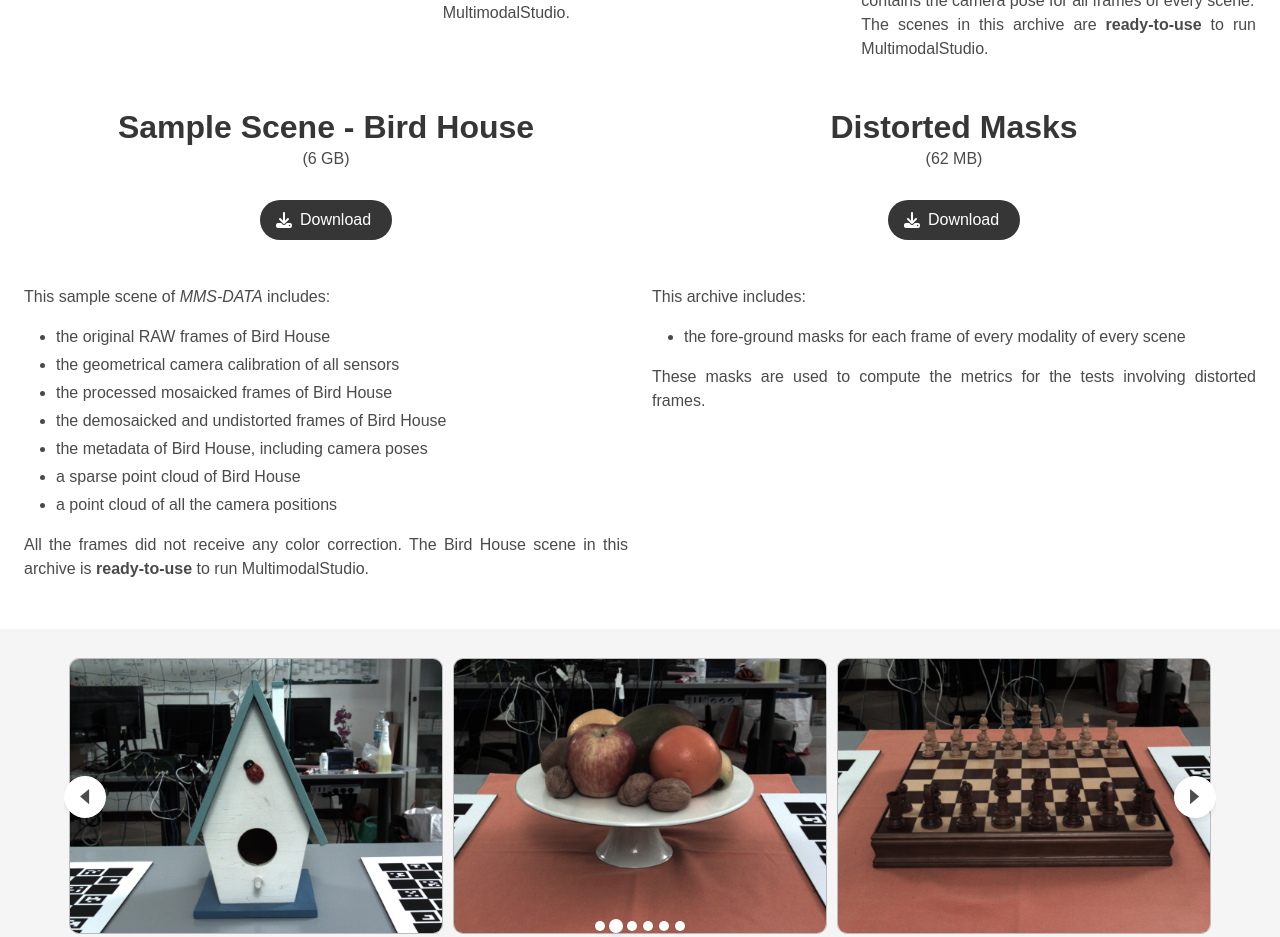
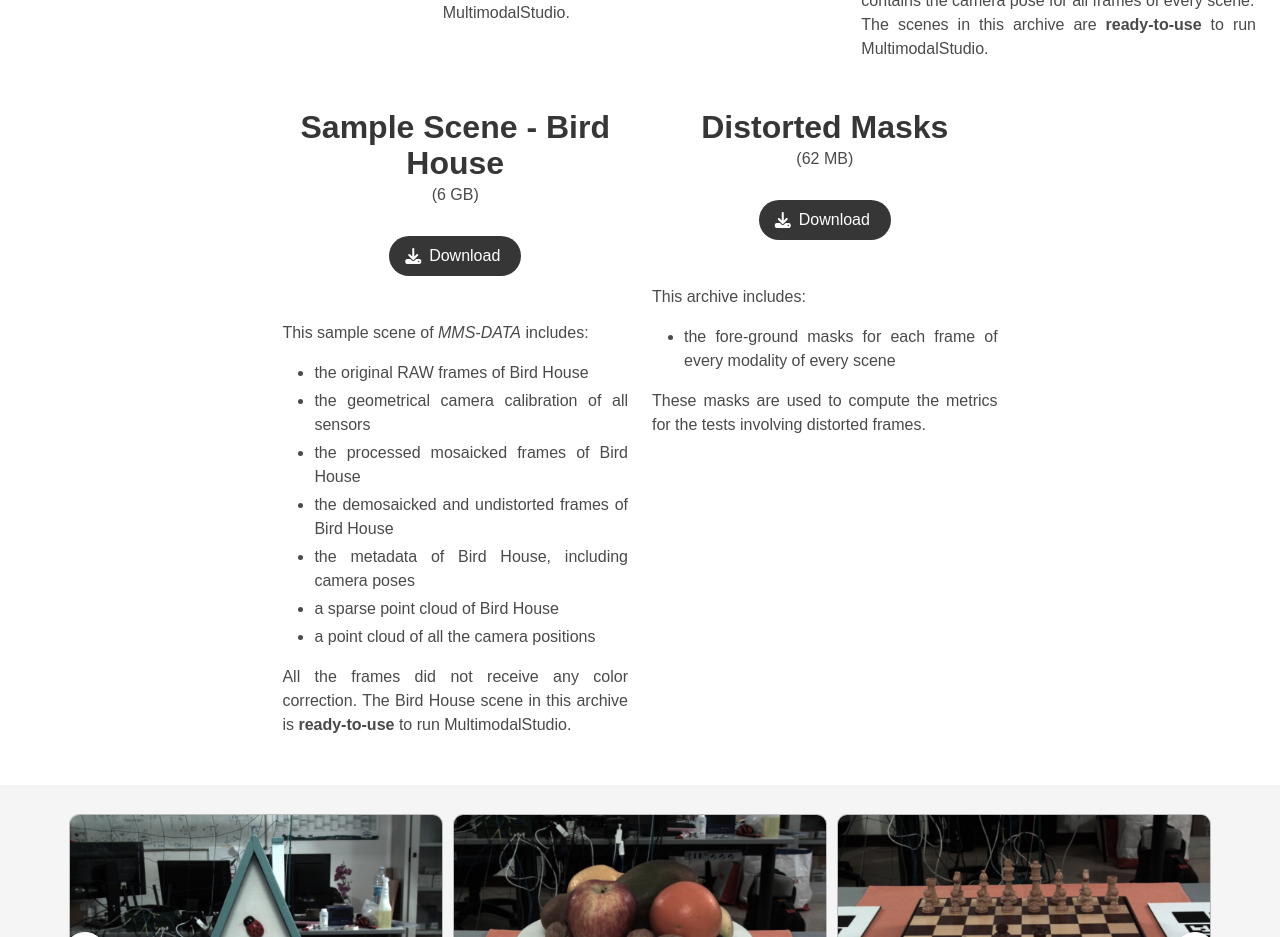
Before and after one commit to LTTM/MultimodalStudio, a plain HTML site: page pages/dataset.html in a window 1280 px wide. Shown: the part 1331-2268 px from the top of the page. Drawn offline with nearby package versions, Linux system fonts and the light colour scheme; some icons are missing; a web font is replaced by a local one.

```diff
--- a/pages/dataset.html
+++ b/pages/dataset.html
@@ -244,8 +244,8 @@
     </div>
   </div>
   <div class="hero-body ">
-    <div class="container is-centered" style="max-width: 1800px;">
-      <div class="columns is-centered">
+    <div class="container is-centered" style="max-width: 1800px; display: flex; justify-content: center;">
+      <div class="columns is-centered" style="width: 60%;">
         <div class="column">
           <div class="content">
             <div class="content has-text-centered">
```
